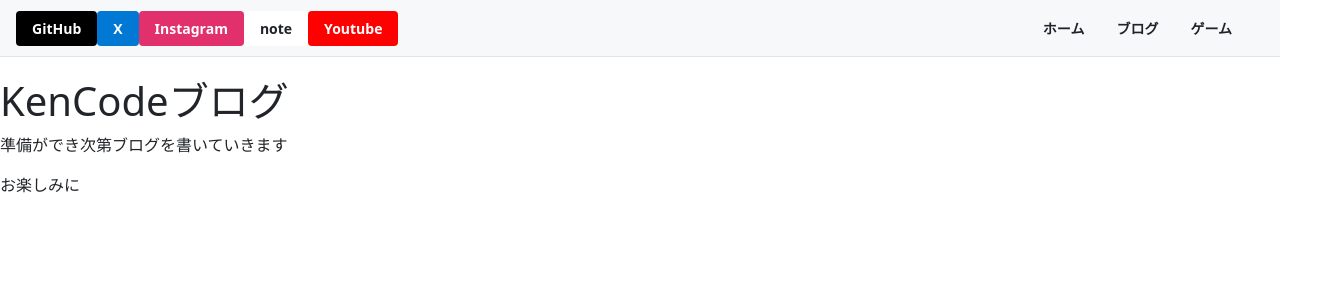
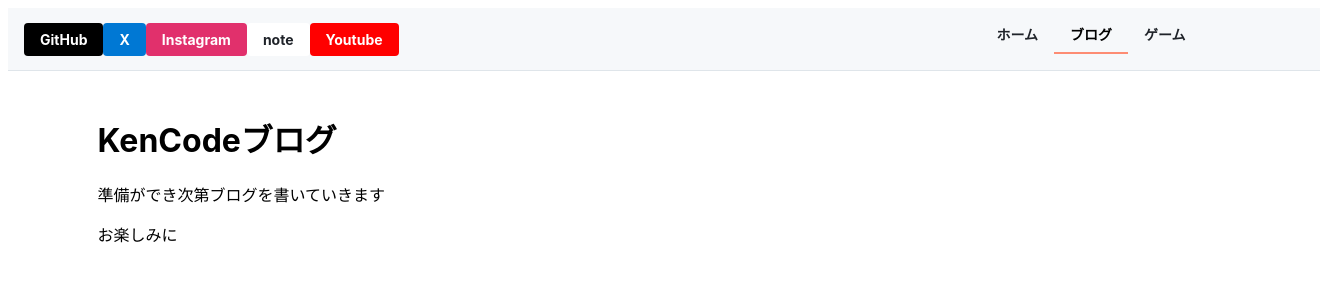
Before and after one commit to ken7python/ken7python.github.io, a Vue app: page /blog in a window 1280 px wide. Shown: the top 300 px of the page, 1320 px wide, since content can reach past the window. Built offline with nearby package versions, Linux system fonts and the light colour scheme.

Commit message:
Add current page underline to header

```diff
--- a/index.html
+++ b/index.html
@@ -10,7 +10,7 @@
     <div id="app"></div>
     <script type="module" src="/src/main.ts"></script>
   </body>
-
+<!--
   <link
     href="https://cdn.jsdelivr.net/npm/bootstrap@5.3.3/dist/css/bootstrap.min.css"
     rel="stylesheet"
@@ -18,5 +18,5 @@
   <script
     src="https://cdn.jsdelivr.net/npm/bootstrap@5.3.3/dist/js/bootstrap.bundle.min.js"
     defer
-  ></script>
+  ></script> -->
 </html>
--- a/src/components/Header.vue
+++ b/src/components/Header.vue
@@ -3,9 +3,18 @@
     <div id="AlwaysMenu">
       <button id="MenuToggle" class="menu-button" @click="toggleMenu">...</button>
       <div id="OriginalMenu">
-				<RouterLink class="link" to="/">ホーム</RouterLink>
-				<RouterLink class="link" to="/blog">ブログ</RouterLink>
-				<RouterLink class="link" to="/game">ゲーム</RouterLink>
+        <div id="linkHome">
+          <RouterLink class="link" to="/">ホーム</RouterLink>
+          <div class="underLine" v-if="routeName === 'Home'"></div>
+        </div>
+        <div id="linkBlog">
+          <RouterLink class="link" to="/blog">ブログ</RouterLink>
+          <div class="underLine" v-if="routeName === 'Blog'"></div>
+        </div>
+        <div id="linkGame">
+          <RouterLink class="link" to="/game">ゲーム</RouterLink>
+          <div class="underLine" v-if="routeName === 'Game'"></div>
+        </div>
 			</div>
 		</div>
 		<div id="SNSMenu" :class="{ 'open': menuOpen }">
@@ -20,16 +29,21 @@
 
 <script setup lang="ts">
 	import { ref } from 'vue';
+  import { useRoute } from 'vue-router';
+
   const menuOpen = ref(false);
 
   function toggleMenu() {
     menuOpen.value = !menuOpen.value;
   }
+
+  const route = useRoute();
+  const routeName = ref(route.name);
 </script>
 
 <style scoped>
 	header {
-    width: 100%;
+    width: 100svw;
     background-color: #ffffff;
     border-bottom: 1px solid #dfe5ea;
     z-index: 1000;
@@ -49,7 +63,15 @@
 			justify-content: space-between;
 			align-items: center;
 			padding: 8px 16px;
+      padding-right: 8vw;
 	}
+
+  #OriginalMenu {
+    display: flex;
+    flex-direction: row;
+    /* gap: 16px; */
+  }
+
 	@media (max-width: 1024px) { /* タブレット・スマホ向けデザイン */
 		#SNSMenu.open {
       display: flex;
@@ -95,6 +117,13 @@
 			border: none;
 	}
 
+  .underLine {
+    width: 100%;
+    height: 2px;
+    background-color: #fd8c73;
+    margin-top: 8px;
+  }
+
 	#linkGitHub {
 			background-color: black;
 			color: white;
--- a/src/router/index.ts
+++ b/src/router/index.ts
@@ -4,9 +4,9 @@ import Blog from '../views/Blog.vue'
 import Game from '../views/Game.vue'
 
 const routes = [
-    { path: '/', component: Home },
-    { path: '/blog', component: Blog },
-    { path: '/game', component: Game }
+    { path: '/', component: Home, name: 'Home' },
+    { path: '/blog', component: Blog, name: 'Blog' },
+    { path: '/game', component: Game, name: 'Game' }
 ]
 
 const router = createRouter({
--- a/src/views/Blog.vue
+++ b/src/views/Blog.vue
@@ -5,10 +5,19 @@
 <template>
   <div>
     <Header />
-		<div id="main">
+		<div id="container">
 			<h1>KenCodeブログ</h1>
 			<p>準備ができ次第ブログを書いていきます</p>
 			<p>お楽しみに</p>
 		</div>
   </div>
 </template>
+
+<style scoped>
+	#container {
+        /* display: flex; */
+        margin-top: 44px;
+        margin-left: 7vw;
+        margin-right: 4vw;
+    }
+</style>
--- a/src/views/Home.vue
+++ b/src/views/Home.vue
@@ -143,8 +143,12 @@
 
 	#idGrass {
 			border: 1px solid #D9D9D9;
-			height:34vh;
+			/* height:34vh; */
 	}
+/*
+  #idAchievements, #idSkill {
+      width: 90%;
+  } */
 
 	/* hrの色 */
 
```
